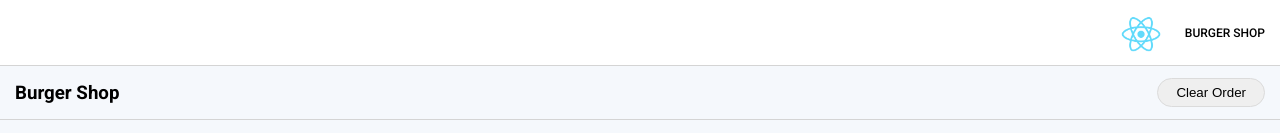
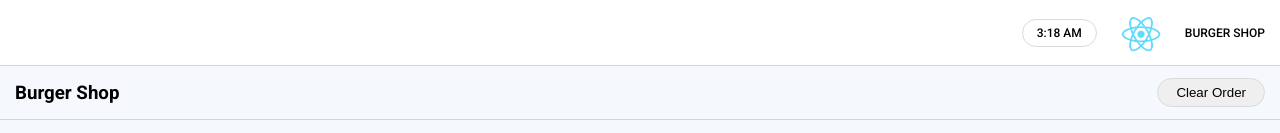
Before and after one commit to AndrewRentschler/reactville, a React (Create React App) app: page /burgershop in a window 1280 px wide. Shown: the top 133 px of the page. Built offline with nearby package versions, Linux system fonts and the light colour scheme; a web font is replaced by a local one.

Commit message:
setDaytime

```diff
--- a/package.json
+++ b/package.json
@@ -4,8 +4,10 @@
   "private": true,
   "dependencies": {
     "react": "^18.2.0",
+    "react-clock": "^4.2.0",
     "react-dev-utils": "^10.2.1",
     "react-dom": "^18.2.0",
+    "react-draggable": "^4.4.5",
     "react-router-dom": "^6.11.1",
     "react-scripts": "^5.0.1"
   },
--- a/src/App.jsx
+++ b/src/App.jsx
@@ -1,7 +1,7 @@
 import React from 'react'
 import './styles/App.css'
 import { Routes, Route } from 'react-router-dom'
-
+import { useState } from 'react'
 // Components
 import Landing from './Components/Landing/Landing'
 import Nav from './Components/Nav/Nav'
@@ -10,12 +10,15 @@
 import BurgerShop from './Components/BurgerShop/BurgerShop'
 
 const App = () => {
+
+  const [daytime, setDaytime] = useState(true)
+
   return (
   <>
-  <Nav />
+  <Nav setDaytime={setDaytime}/>
     <main>
       <Routes>
-        <Route path="/" element={<Landing />}/>
+        <Route path="/" element={<Landing daytime={daytime}/>}/>
         <Route path="/burgershop" element={<BurgerShop />}/>
       </Routes>
     </main>
--- a/src/Components/BurgerShop/BurgerShop.jsx
+++ b/src/Components/BurgerShop/BurgerShop.jsx
@@ -23,7 +23,7 @@
   return (
     <div className="burger-shop">
       <nav>
-        <h1>Burger Shop</h1>
+        <h1 style={{}}>Burger Shop</h1>
         <button onClick={clearStack}>Clear Order</button>
       </nav>
       <section>
--- a/src/Components/BurgerShop/BurgerStack.jsx
+++ b/src/Components/BurgerShop/BurgerStack.jsx
@@ -1,5 +1,5 @@
 import Ingredient from "./Ingredient"
-
+import Draggable, {DraggableCore} from "react-draggable";
 
 const BurgerStack = (props) => {
   return (
--- a/src/Components/Landing/Landing.jsx
+++ b/src/Components/Landing/Landing.jsx
@@ -2,7 +2,7 @@
 import Day from '../../assets/Day.png'
 import Night from '../../assets/Night.png'
 
-const Landing = () => {
+const Landing = (props) => {
   return (
     <div className="landing" style={{ backgroundImage: `url(${Day})` }}>
       <h1 id="splash-logo">Reactville</h1>
--- a/src/Components/Nav/Clock.jsx
+++ b/src/Components/Nav/Clock.jsx
@@ -1,8 +1,27 @@
+import { useEffect, useState } from 'react'
+import { getMinutes } from '../../modules/functions'
 
-const Clock = () => {
+
+const Clock = (props) => {
+
+  const setDaytime = props.setDaytime
+  const [date, setDate] = useState(new Date())
+  const time = date.toLocaleTimeString([], {hour:'numeric', minute:'numeric'})
+  const currentTime = getMinutes(time)
+
+  useEffect(() => {
+    setInterval(() => setDate(new Date()), 60000)
+    if ((currentTime > 420) && (currentTime < 1020)) {
+      setDaytime(true)
+    } else {
+      setDaytime(false)
+    }
+}, [setDaytime, currentTime])
+
+
   return (
     <p className="display-items">
-      5:00 PM
+      {time}
     </p>
   )
 }
--- a/src/Components/Nav/Nav.jsx
+++ b/src/Components/Nav/Nav.jsx
@@ -1,10 +1,13 @@
 // Components & Assets
 import Logo from '../../assets/react-logo.png'
 import { Link } from 'react-router-dom'
+import Clock from './Clock'
 
-const Nav = () => {
+
+const Nav = (props) => {
   return (
     <nav className="navigation-bar">
+      <Clock setDaytime={props.setDaytime}/>
       <Link to="/">
         <img src={Logo} alt="Logo" />
       </Link>
```
Also changed, not shown: 1 other file (tests, documents, lock files or other folders).
